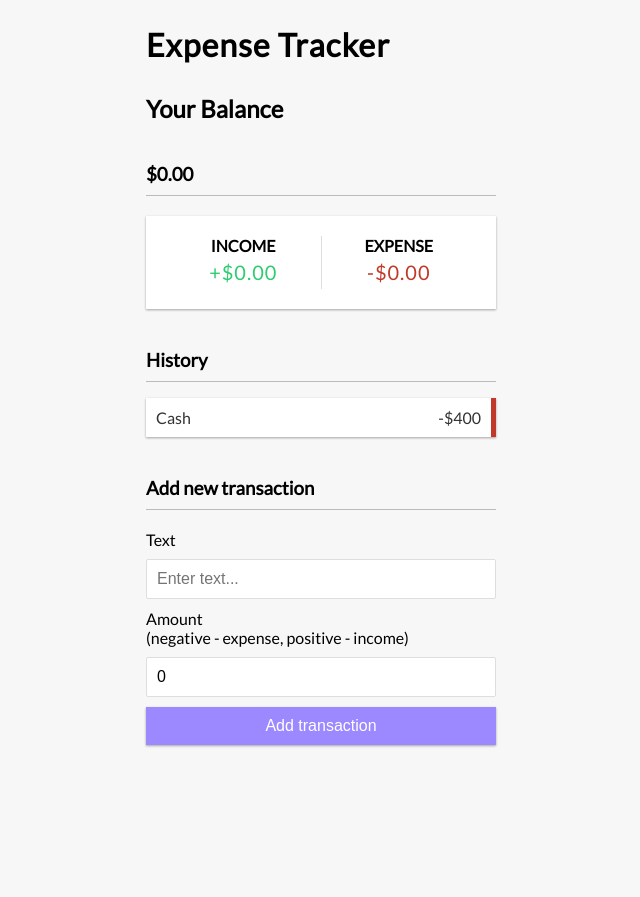
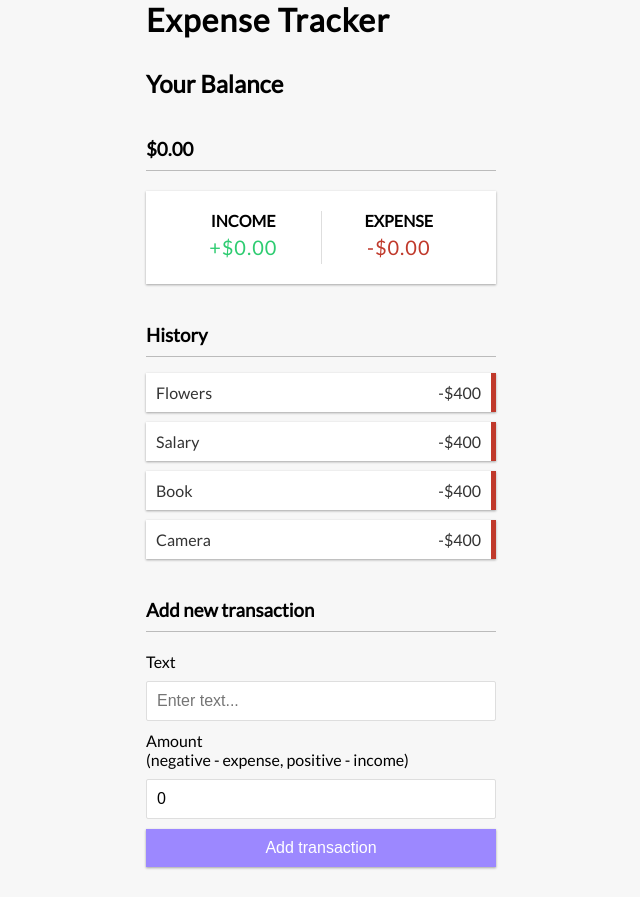
Before and after one commit to gerhynes/expense-tracker-react, a React (Create React App) app: page / in a window 1280 px wide. Shown: the whole page, without its empty margins (319-959 px from the left). Before the commit the page ends 800 px from the top, so only its background shows below. Built offline with nearby package versions, Linux system fonts and the light colour scheme.

Commit message:
Add Transaction component

```diff
--- /dev/null
+++ b/src/components/Transaction.js
@@ -0,0 +1,12 @@
+import React from "react";
+
+const Transaction = ({ transaction }) => {
+  return (
+    <li className="minus">
+      {transaction.text} <span>-$400</span>
+      <button className="delete-btn">x</button>
+    </li>
+  );
+};
+
+export default Transaction;
--- a/src/components/TransactionList.js
+++ b/src/components/TransactionList.js
@@ -1,14 +1,16 @@
-import React from "react";
+import React, { useContext } from "react";
+import { GlobalContext } from "../context/GlobalState";
+import Transaction from "./Transaction";
 
 const TransactionList = () => {
+  const { transactions } = useContext(GlobalContext);
   return (
     <>
       <h3>History</h3>
       <ul id="list" className="list">
-        <li className="minus">
-          Cash <span>-$400</span>
-          <button className="delete-btn">x</button>
-        </li>
+        {transactions.map((transaction) => (
+          <Transaction key={transaction.id} transaction={transaction} />
+        ))}
       </ul>
     </>
   );
--- a/src/context/GlobalState.js
+++ b/src/context/GlobalState.js
@@ -21,7 +21,7 @@
   return (
     <GlobalContext.Provider
       value={{
-        transaction: state.transactions,
+        transactions: state.transactions,
       }}
     >
       {children}
```
